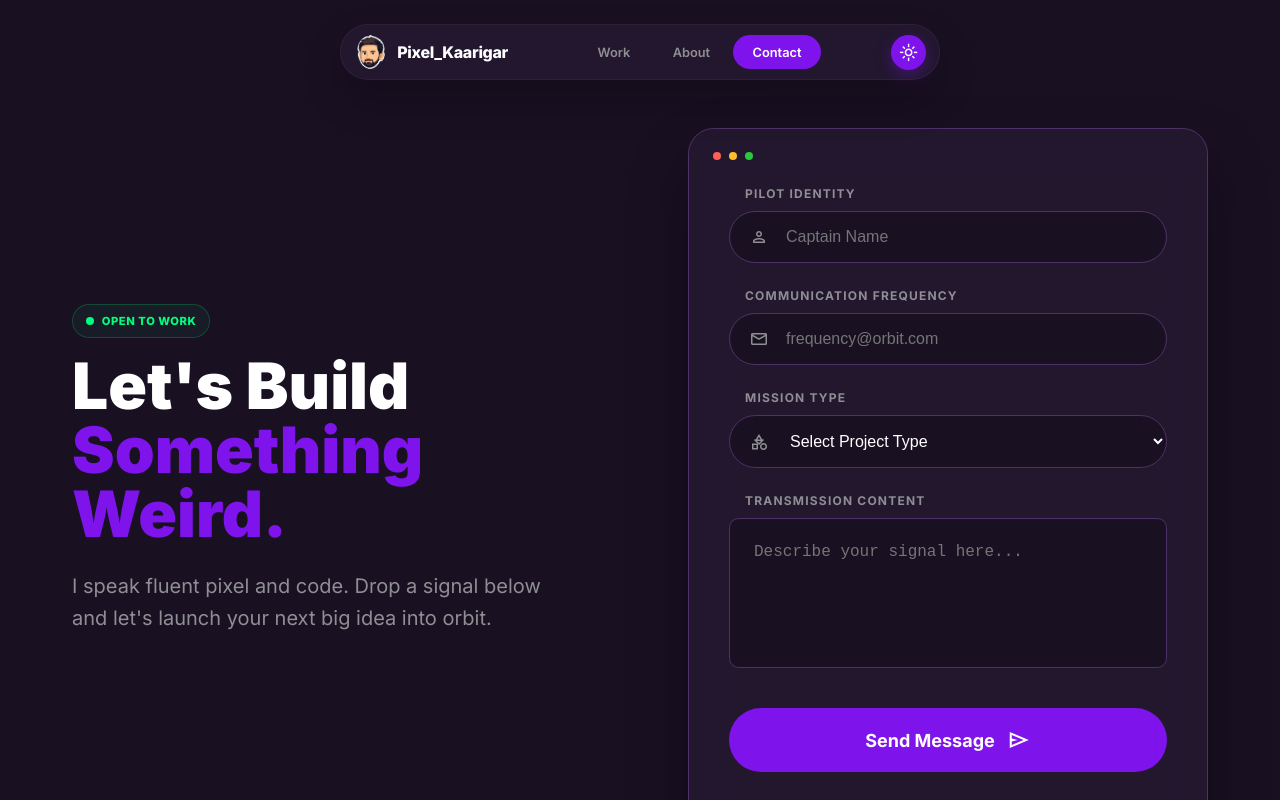
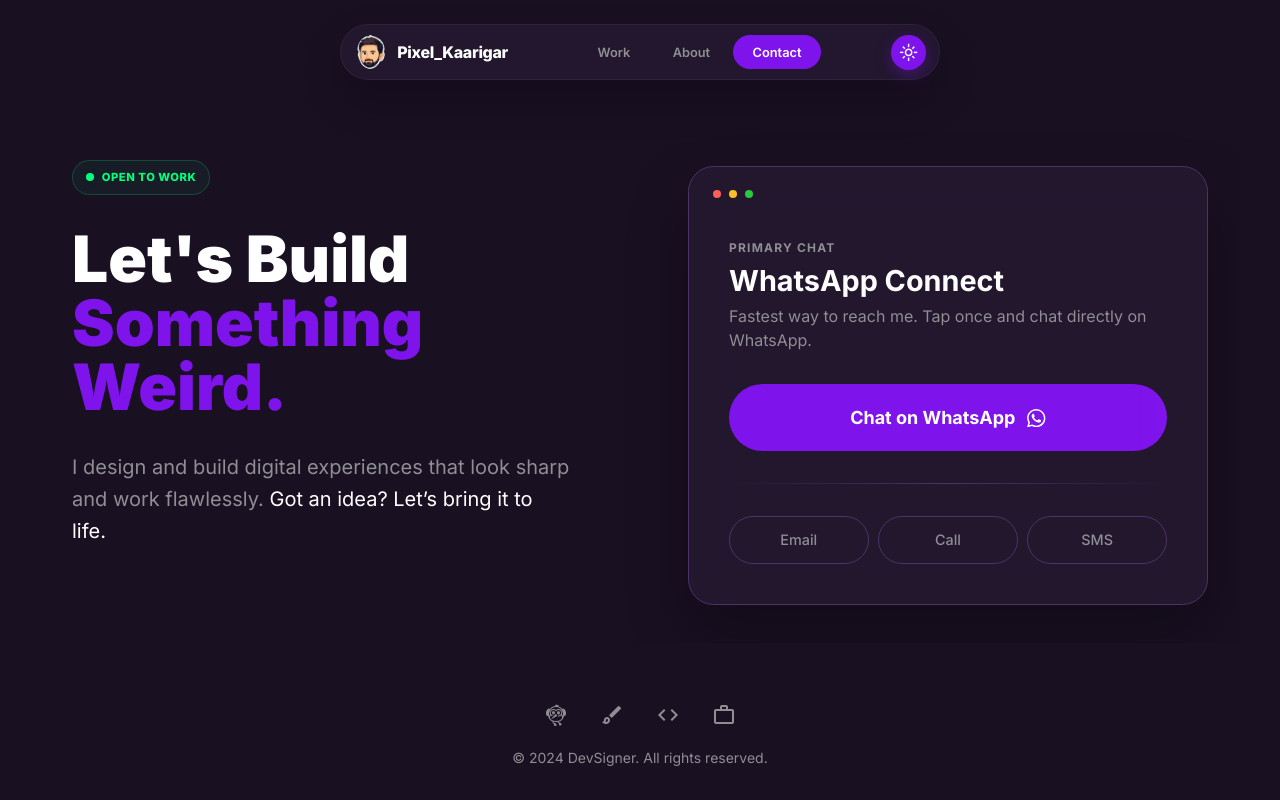
Before and after one commit to reactive-rajat/pixel_kaarigar, a React (Vite) app: page /contact in a window 1280 px wide. Shown: the top 800 px of the page. Built offline with nearby package versions, Linux system fonts and the light colour scheme.

Commit message:
feat: enhance About, Contact, Hero, and Works pages with new content, styles, and improved layout

```diff
--- a/src/pages/Contact.jsx
+++ b/src/pages/Contact.jsx
@@ -1,6 +1,9 @@
 import React from 'react';
 
 const Contact = () => {
+  const whatsappLink =
+    'https://wa.me/919899321639?text=Hi%20Rajat%2C%20I%20want%20to%20connect%20with%20you%20about%20a%20project.';
+
   return (
     <section className="contact-section container">
       <div className="contact-grid">
@@ -18,13 +21,13 @@
             <span className="primary-text">Something Weird.</span>
           </h1>
           <p className="contact-description">
-            I speak fluent pixel and code. Drop a signal below and let's launch your next big idea into orbit.
+            I design and build digital experiences that look sharp and work flawlessly. <span style={{color: "white"}}>Got an idea? Let’s bring it to life.</span>
           </p>
 
 
         </div>
 
-        {/* Right Column: Portal Form */}
+        {/* Right Column: Quick Contact */}
         <div className="contact-form-container">
           <div className="glass-panel contact-form-card">
             <div className="form-header">
@@ -35,60 +38,58 @@
               </div>
             </div>
 
-            <form className="contact-form">
-              <div className="form-group">
-                <label>PILOT IDENTITY</label>
-                <div className="input-wrapper">
-                  <span className="material-symbols-outlined">person</span>
-                  <input type="text" placeholder="Captain Name" />
-                </div>
+            <div className="contact-form quick-connect">
+              <div className="connect-head">
+                <p className="connect-label">PRIMARY CHAT</p>
+                <h3>WhatsApp Connect</h3>
+                <p className="connect-note">
+                  Fastest way to reach me. Tap once and chat directly on WhatsApp.
+                </p>
               </div>
 
-              <div className="form-group">
-                <label>COMMUNICATION FREQUENCY</label>
-                <div className="input-wrapper">
-                  <span className="material-symbols-outlined">mail</span>
-                  <input type="email" placeholder="frequency@orbit.com" />
-                </div>
+              <div>
+                <a
+                href={whatsappLink}
+                className="launch-btn whatsapp-btn shimmer"
+                target="_blank"
+                rel="noopener noreferrer"
+              >
+                <span>Chat on WhatsApp</span>
+                <span className="whatsapp-icon" aria-hidden="true">
+                  <svg viewBox="0 0 24 24" role="img">
+                    <path
+                      fill="currentColor"
+                      d="M20.52 3.48A11.86 11.86 0 0 0 12.09 0C5.54 0 .18 5.3.18 11.84c0 2.09.55 4.14 1.6 5.95L0 24l6.37-1.67a11.94 11.94 0 0 0 5.72 1.46h.01c6.55 0 11.91-5.3 11.91-11.84 0-3.16-1.24-6.13-3.49-8.47zm-8.43 18.3h-.01a9.96 9.96 0 0 1-5.08-1.39l-.36-.21-3.78.99 1.01-3.67-.23-.38a9.83 9.83 0 0 1-1.52-5.26c0-5.43 4.47-9.85 9.97-9.85 2.66 0 5.17 1.03 7.05 2.92a9.78 9.78 0 0 1 2.92 6.96c0 5.44-4.48 9.86-9.97 9.86zm5.47-7.47c-.3-.15-1.77-.87-2.04-.97-.27-.1-.47-.15-.67.15-.2.3-.77.97-.95 1.17-.17.2-.35.22-.64.08-.3-.15-1.27-.46-2.41-1.47-.89-.79-1.49-1.77-1.66-2.07-.17-.3-.02-.46.13-.61.14-.14.3-.35.45-.52.15-.17.2-.3.3-.5.1-.2.05-.37-.02-.52-.08-.15-.67-1.62-.92-2.22-.24-.58-.49-.5-.67-.51h-.57c-.2 0-.52.08-.8.37-.27.3-1.05 1.03-1.05 2.5s1.08 2.9 1.23 3.1c.15.2 2.12 3.24 5.14 4.54.72.31 1.29.5 1.73.64.73.23 1.39.2 1.92.12.58-.09 1.77-.72 2.02-1.41.25-.69.25-1.28.17-1.4-.07-.12-.27-.2-.57-.35z"
+                    />
+                  </svg>
+                </span>
+              </a>
               </div>
 
-              <div className="form-group">
-                <label>MISSION TYPE</label>
-                <div className="input-wrapper">
-                  <span className="material-symbols-outlined">category</span>
-                  <select>
-                    <option value="" disabled selected>Select Project Type</option>
-                    <option value="web">Web Design</option>
-                    <option value="app">App Development</option>
-                    <option value="brand">Branding</option>
-                    <option value="other">Classified Mission</option>
-                  </select>
-                  <span className="material-symbols-outlined select-arrow">expand_more</span>
-                </div>
+              <div className="quick-divider" aria-hidden="true"></div>
+
+              <div className="quick-links">
+                <a href="mailto:hello@example.com" className="quick-link">
+                  Email
+                </a>
+                <a href="tel:+919899321639" className="quick-link">
+                  Call
+                </a>
+                <a href="sms:+919899321639" className="quick-link">
+                  SMS
+                </a>
               </div>
-
-              <div className="form-group">
-                <label>TRANSMISSION CONTENT</label>
-                <textarea placeholder="Describe your signal here..."></textarea>
-              </div>
-
-              <button type="button" className="launch-btn shimmer">
-                <span>Send Message</span>
-                <span className="material-symbols-outlined">send</span>
-              </button>
-
-              <p className="form-footer">
-                Systems failing? <a href="mailto:hello@example.com">Switch to Analog</a>
-              </p>
-            </form>
+            </div>
           </div>
         </div>
       </div>
 
       <style jsx="true">{`
         .contact-section {
-          padding-top: 8rem;
-          padding-bottom: 3rem;
+          padding-top: 10rem;
+          padding-bottom: 2rem;
+          max-height: 750px;
+          overflow: hidden;
         }
 
         .contact-grid {
@@ -102,8 +103,6 @@
           font-size: 4rem;
           font-weight: 900;
           line-height: 1;
-          margin-top: 1rem;
-          margin-bottom: 1.5rem;
         }
 
         .contact-description {
@@ -119,6 +118,7 @@
           border-radius: var(--border-radius-lg);
           box-shadow: 0 30px 60px rgba(0, 0, 0, 0.3);
           position: relative;
+          max-height: 620px;
         }
 
         .form-header {
@@ -146,7 +146,91 @@
         .contact-form {
           display: flex;
           flex-direction: column;
-          gap: 1.5rem;
+          gap: 1rem;
+          margin-top: 2rem;
+        }
+
+        .connect-head h3 {
+          font-size: 1.8rem;
+          line-height: 1.1;
+          margin-bottom: 0.5rem;
+        }
+
+        .connect-label {
+          font-size: 0.75rem;
+          font-weight: 700;
+          text-transform: uppercase;
+          letter-spacing: 0.1em;
+          color: var(--text-muted);
+          margin-bottom: 0.5rem;
+        }
+
+        .connect-note {
+          color: var(--text-muted);
+          line-height: 1.5;
+        }
+
+        .contact-direct {
+          font-size: 0.9rem;
+          color: var(--text-muted);
+          margin-top: 0.35rem;
+        }
+
+        .contact-direct a {
+          color: var(--text-dark);
+          font-weight: 600;
+        }
+
+        .whatsapp-btn {
+          background: #25d366;
+          color: #08230f;
+        }
+
+        .whatsapp-icon {
+          width: 1.15rem;
+          height: 1.15rem;
+          display: inline-flex;
+        }
+
+        .whatsapp-icon svg {
+          width: 100%;
+          height: 100%;
+        }
+
+        .whatsapp-btn:hover {
+          box-shadow: 0 10px 30px rgba(37, 211, 102, 0.35);
+        }
+
+        .quick-links {
+          display: grid;
+          grid-template-columns: repeat(3, minmax(0, 1fr));
+          gap: 0.6rem;
+        }
+
+        .quick-divider {
+          width: 100%;
+          height: 1px;
+          background: linear-gradient(90deg, transparent, var(--border-color), transparent);
+          margin: 1rem 0 1rem;
+        }
+
+        .quick-link {
+          display: flex;
+          align-items: center;
+          justify-content: center;
+          border: 1px solid var(--border-color);
+          border-radius: var(--border-radius-full);
+          padding: 0.75rem 0.9rem;
+          font-size: 0.9rem;
+          font-weight: 500;
+          color: var(--text-muted);
+          transition: all 0.3s;
+        }
+
+        .quick-link:hover {
+          border-color: var(--primary-color);
+          background: rgba(255, 255, 255, 0.05);
+          color: var(--text-dark);
         }
 
         .form-group {
@@ -233,7 +317,7 @@
           text-align: center;
           font-size: 0.875rem;
           color: var(--text-muted);
-          margin-top: 1rem;
+          margin-top: 0.25rem;
         }
 
         .form-footer a {
@@ -243,21 +327,29 @@
           text-underline-offset: 4px;
         }
 
+        .contact-info {
+            display: flex;
+            flex-direction: column;
+            gap: var(--space-lg);
+          }
+
         @media (max-width: 1024px) {
           .contact-grid {
             grid-template-columns: 1fr;
             text-align: center;
-          }
-          .contact-info {
-            display: flex;
-            flex-direction: column;
-            align-items: center;
           }
           .contact-description {
             margin-bottom: 2rem;
           }
           .contact-form-card {
             padding: 1.5rem;
+          }
+          .quick-links {
+            grid-template-columns: 1fr;
+          }
+          .contact-section {
+            max-height: none;
+            overflow: visible;
           }
         }
       `}</style>
--- a/src/pages/Hero.jsx
+++ b/src/pages/Hero.jsx
@@ -124,7 +124,7 @@
             align-items: center;
             padding-top: 6rem;
             padding-bottom: 4rem;
-            gap: 4rem;
+            gap: 2rem;
           }
 
           .hero-grid {
@@ -388,6 +388,10 @@
             }
           }
 
+          .brands-section{
+            margin-top: 2rem;
+          }
+
           @media (max-width: 640px) {
             .hero-title {
               font-size: 3rem;
--- a/src/pages/Works.jsx
+++ b/src/pages/Works.jsx
@@ -1,8 +1,8 @@
-import React, { useState } from 'react';
+import React, { useState } from "react";
 
 const ProjectCard = ({ project }) => {
   return (
-    <div className={`project-card ${project.size || ''}`}>
+    <div className={`project-card ${project.size || ""}`}>
       <div className="card-media">
         <img
           src={project.image}
@@ -28,7 +28,7 @@
               <h3 className="hover-title">{project.title}</h3>
               <p className="hover-desc">{project.description}</p>
               <div className="card-tags">
-                {project.tags.map(tag => (
+                {project.tags.map((tag) => (
                   <span key={tag} className="card-tag">
                     {tag}
                   </span>
@@ -46,7 +46,9 @@
         .project-card {
           position: relative;
           cursor: pointer;
-          transition: transform 0.35s ease, box-shadow 0.35s ease;
+          transition:
+            transform 0.35s ease,
+            box-shadow 0.35s ease;
           border-radius: 28px;
         }
 
@@ -105,7 +107,9 @@
           align-items: center;
           justify-content: space-between;
           gap: 1.5rem;
-          transition: opacity 0.3s ease, transform 0.3s ease;
+          transition:
+            opacity 0.3s ease,
+            transform 0.3s ease;
         }
 
         .default-text {
@@ -147,7 +151,9 @@
           backdrop-filter: blur(6px);
           opacity: 0;
           transform: translateY(18px);
-          transition: opacity 0.35s ease, transform 0.35s ease;
+          transition:
+            opacity 0.35s ease,
+            transform 0.35s ease;
         }
 
         .hover-content {
@@ -234,7 +240,9 @@
 
         .hover-cta .material-symbols-outlined {
           font-size: 1.5rem;
-          transition: transform 0.3s, color 0.3s;
+          transition:
+            transform 0.3s,
+            color 0.3s;
         }
 
         .hover-cta:hover .material-symbols-outlined {
@@ -292,76 +300,90 @@
 };
 
 const Works = () => {
-  const [filter, setFilter] = useState('All');
+  const [filter, setFilter] = useState("All");
 
   const projects = [
     {
       id: 1,
-      title: 'E-commerce Redesign',
-      description: 'Making online shopping less boring with immersive product stories.',
-      image: 'https://lh3.googleusercontent.com/aida-public/AB6AXuBgpq3zlGQhytiGf2i-J4kwgFUDXE2xQNZO5j3V5kXRKdakNSW0abGV0NjcjksETUptZeeFSzRdUsBFVltanhJ8Q5aMPVJ50dfpieIrwX-ZWiSLXTM3S6mT90zSprSMy2TDrxJnbF82edElnNlJn96cFR5OZ46BenBbd1YODjVOiOSIZEDGoFK8bpUBmNK1xmTznOr6qRssIBxX7cqsynvolh1d2vPl6A1_LTW2xgC6NtPBaPr8bsfA5068l9SOQYaYgvA42lhtQIk',
-      tags: ['React', 'Figma'],
-      size: 'large',
-      category: 'Design'
+      title: "E-commerce Redesign",
+      description:
+        "Making online shopping less boring with immersive product stories.",
+      image:
+        "https://lh3.googleusercontent.com/aida-public/AB6AXuBgpq3zlGQhytiGf2i-J4kwgFUDXE2xQNZO5j3V5kXRKdakNSW0abGV0NjcjksETUptZeeFSzRdUsBFVltanhJ8Q5aMPVJ50dfpieIrwX-ZWiSLXTM3S6mT90zSprSMy2TDrxJnbF82edElnNlJn96cFR5OZ46BenBbd1YODjVOiOSIZEDGoFK8bpUBmNK1xmTznOr6qRssIBxX7cqsynvolh1d2vPl6A1_LTW2xgC6NtPBaPr8bsfA5068l9SOQYaYgvA42lhtQIk",
+      tags: ["React", "Figma"],
+      size: "large",
+      category: "Design",
     },
     {
       id: 2,
-      title: 'Portfolio v1',
-      description: 'A retro-style portfolio playground built with Three.js.',
-      image: 'https://lh3.googleusercontent.com/aida-public/AB6AXuCwT-pEBNNYmXMeFV0H5LC4B01-psJo8kFfwJiqNgPmdZidyrAfM_C364v9b1WqZ4e6Ge1bXJh9MVb4Y4KIn-AiPlB3BFrzdWMU9hZLruSvlXbgo0wkFR_FTN7GgyLAtO2D_zmAT04IXPEW65_4M1HCM6cjfbWrRou-41UfoIQ77-dgS3rhVzp7LNJFqRfWH7Tdq-LBV4mUo8seq5uKVhi7_kfEo2341xHn83sukiRHKKk4f6tt6SBlMEjd4p3Fb7aiGo-hfCRp47A',
-      tags: ['Three.js', 'GSAP'],
-      size: 'medium',
-      category: 'Code'
+      title: "Portfolio v1",
+      description: "A retro-style portfolio playground built with Three.js.",
+      image:
+        "https://lh3.googleusercontent.com/aida-public/AB6AXuCwT-pEBNNYmXMeFV0H5LC4B01-psJo8kFfwJiqNgPmdZidyrAfM_C364v9b1WqZ4e6Ge1bXJh9MVb4Y4KIn-AiPlB3BFrzdWMU9hZLruSvlXbgo0wkFR_FTN7GgyLAtO2D_zmAT04IXPEW65_4M1HCM6cjfbWrRou-41UfoIQ77-dgS3rhVzp7LNJFqRfWH7Tdq-LBV4mUo8seq5uKVhi7_kfEo2341xHn83sukiRHKKk4f6tt6SBlMEjd4p3Fb7aiGo-hfCRp47A",
+      tags: ["Three.js", "GSAP"],
+      size: "medium",
+      category: "Code",
     },
     {
       id: 3,
-      title: 'Crypto Dashboard',
-      description: 'Real-time data visualization for cryptocurrency markets.',
-      image: 'https://lh3.googleusercontent.com/aida-public/AB6AXuBLJLmBuQpSVIkdoim79_8KvtnE0qiPaNGtcAv89wzI55Arlbbx3RtIZp6lLN5EGCyNJXcE97Tner_5cRiQysXFOqdhaLPJkcAE5Ea2YOu6s3I0Aud-Xtc4F90XjkotyUPhBz909JOryBhGii6zuF59YWTCeV1S_wiikAxCdh07Bf5npJayTgszzp4ehxn9PMERqcH95wTObxKXtBXJLB2QY_wSTLAh_O1H1vR09VlsEckrkTrTafS5CpzKjqLEY_SEhK1Bh1oD8CM',
-      tags: ['Vue', 'D3.js'],
-      badge: 'BEST DATA VIZ',
-      size: 'medium',
-      category: 'Interaction'
+      title: "Crypto Dashboard",
+      description: "Real-time data visualization for cryptocurrency markets.",
+      image:
+        "https://lh3.googleusercontent.com/aida-public/AB6AXuBLJLmBuQpSVIkdoim79_8KvtnE0qiPaNGtcAv89wzI55Arlbbx3RtIZp6lLN5EGCyNJXcE97Tner_5cRiQysXFOqdhaLPJkcAE5Ea2YOu6s3I0Aud-Xtc4F90XjkotyUPhBz909JOryBhGii6zuF59YWTCeV1S_wiikAxCdh07Bf5npJayTgszzp4ehxn9PMERqcH95wTObxKXtBXJLB2QY_wSTLAh_O1H1vR09VlsEckrkTrTafS5CpzKjqLEY_SEhK1Bh1oD8CM",
+      tags: ["Vue", "D3.js"],
+      badge: "BEST DATA VIZ",
+      size: "medium",
+      category: "Interaction",
     },
     {
       id: 4,
-      title: 'Travel App',
-      description: 'Exploration gamified. A new way to discover local gems.',
-      image: 'https://lh3.googleusercontent.com/aida-public/AB6AXuBCD0bBlXw_WyzuMH22LLq6mg4XWQKnuMWQhWBDQNkrsiqkOai7I0_Vsbs4jKfQmvAAa93rFH1sxbQlZtZbQLsPhtNsSXQCfB4nqVEFfyNx7kshu3nuzIIoV0VzmK-cDKbp9V9IokLgW70EWyztFHQ6giWxtV4mf-WKXYneTzbzX5QcVqbHnX3HIpVG4y7AqXuBfWeLgu5ZPljsRg3ks0clgPI-JGjKe88X6l8B6bnNrNmDOhANlvM3QCETxAps0n3q3OfsBzbpvzw',
-      tags: ['Swift', 'Sketch'],
-      size: 'large',
-      category: 'Design'
+      title: "Travel App",
+      description: "Exploration gamified. A new way to discover local gems.",
+      image:
+        "https://lh3.googleusercontent.com/aida-public/AB6AXuBCD0bBlXw_WyzuMH22LLq6mg4XWQKnuMWQhWBDQNkrsiqkOai7I0_Vsbs4jKfQmvAAa93rFH1sxbQlZtZbQLsPhtNsSXQCfB4nqVEFfyNx7kshu3nuzIIoV0VzmK-cDKbp9V9IokLgW70EWyztFHQ6giWxtV4mf-WKXYneTzbzX5QcVqbHnX3HIpVG4y7AqXuBfWeLgu5ZPljsRg3ks0clgPI-JGjKe88X6l8B6bnNrNmDOhANlvM3QCETxAps0n3q3OfsBzbpvzw",
+      tags: ["Swift", "Sketch"],
+      size: "large",
+      category: "Design",
     },
     {
       id: 5,
-      title: 'Experimental Playground',
-      description: 'Where I break things to learn how they work. WebGL, shaders, and creative coding.',
-      image: 'https://lh3.googleusercontent.com/aida-public/AB6AXuBnyRb_6716v_0aYnI93T-3iUBcor1TYqrg1UD0LQC1TZoYzveqfcxKhqC0oINYgpQSd-mePmGZ_3jjqaa3WtgW8TQoXMrjYLI6ZInuKv5EyJcca54GSRF9pllmvKeryKAAeWMBdtZKmmCR-PQ51dm8cXAlUszh_n4seF1PKvJAwzA3CaADVnHMxlDCWYJn6ufgCrjFfHw5WJI_ppR43Pp16UiIdeLjKMdo81sevXH_n0exRbawgNHN2C0neeu-C3e73qxwknZFCic',
-      tags: ['WebGL', 'GLSL'],
-      size: 'full',
-      category: 'Code'
-    }
+      title: "Experimental Playground",
+      description:
+        "Where I break things to learn how they work. WebGL, shaders, and creative coding.",
+      image:
+        "https://lh3.googleusercontent.com/aida-public/AB6AXuBnyRb_6716v_0aYnI93T-3iUBcor1TYqrg1UD0LQC1TZoYzveqfcxKhqC0oINYgpQSd-mePmGZ_3jjqaa3WtgW8TQoXMrjYLI6ZInuKv5EyJcca54GSRF9pllmvKeryKAAeWMBdtZKmmCR-PQ51dm8cXAlUszh_n4seF1PKvJAwzA3CaADVnHMxlDCWYJn6ufgCrjFfHw5WJI_ppR43Pp16UiIdeLjKMdo81sevXH_n0exRbawgNHN2C0neeu-C3e73qxwknZFCic",
+      tags: ["WebGL", "GLSL"],
+      size: "full",
+      category: "Code",
+    },
   ];
 
-  const filteredProjects = filter === 'All' ? projects : projects.filter(p => p.category === filter);
+  const filteredProjects =
+    filter === "All" ? projects : projects.filter((p) => p.category === filter);
 
   return (
     <section className="works-section container">
       <div className="works-header">
         <div className="header-left">
-          <p className="section-label">My Portfolio</p>
-          <h2 className="section-title">Selected <br />Works</h2>
+          <div class="status-badge">
+            <span class="status-text">Featured</span>
+          </div>
+          <h2 className="section-title">
+            Selected <br />
+            <span className="primary-text">Projects</span>
+          </h2>
         </div>
         <p className="header-desc">
-          A collection of digital artifacts, combining pixel-perfect design with clean code.
+          A collection of digital artifacts, combining pixel-perfect design with
+          clean code.
         </p>
       </div>
 
       <div className="filter-chips">
-        {['All', 'Code', 'Design', 'Interaction'].map(cat => (
+        {["All", "Code", "Design", "Interaction"].map((cat) => (
           <button
             key={cat}
-            className={`filter-chip ${filter === cat ? 'active' : ''}`}
+            className={`filter-chip ${filter === cat ? "active" : ""}`}
             onClick={() => setFilter(cat)}
           >
             <span>{cat}</span>
@@ -370,7 +392,7 @@
       </div>
 
       <div className="projects-grid">
-        {filteredProjects.map(project => (
+        {filteredProjects.map((project) => (
           <ProjectCard key={project.id} project={project} />
         ))}
       </div>
@@ -378,7 +400,8 @@
       <div className="works-cta">
         <div className="cta-glow"></div>
         <h3 className="cta-title">
-          Have a crazy idea?<br />
+          Have a crazy idea?
+          <br />
           <span className="primary-text">Let's build it.</span>
         </h3>
         <button className="cta-btn">
@@ -532,7 +555,9 @@
           .projects-grid {
             grid-template-columns: 1fr;
           }
-          .project-card.large, .project-card.medium, .project-card.full {
+          .project-card.large,
+          .project-card.medium,
+          .project-card.full {
             grid-column: span 1;
           }
         }
```
Also changed, not shown: src/pages/About.jsx (+46 -48 lines).
